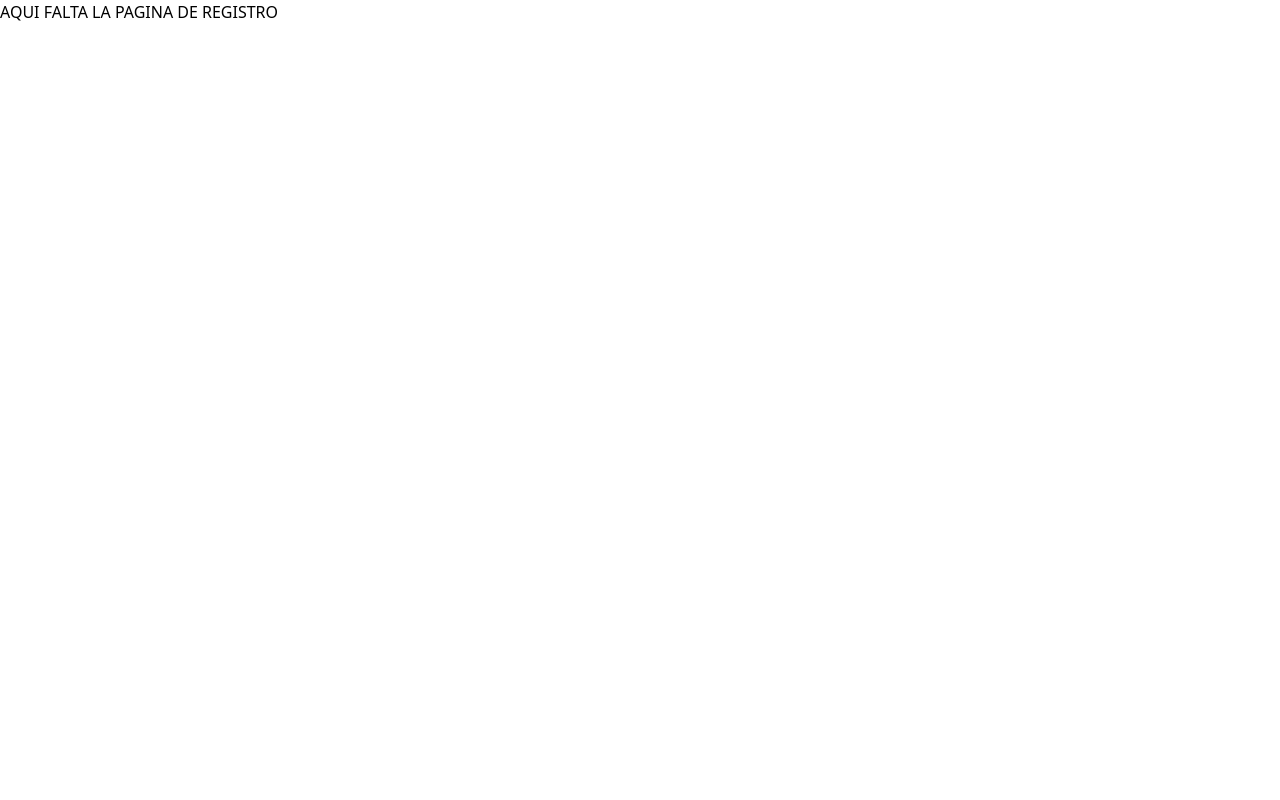
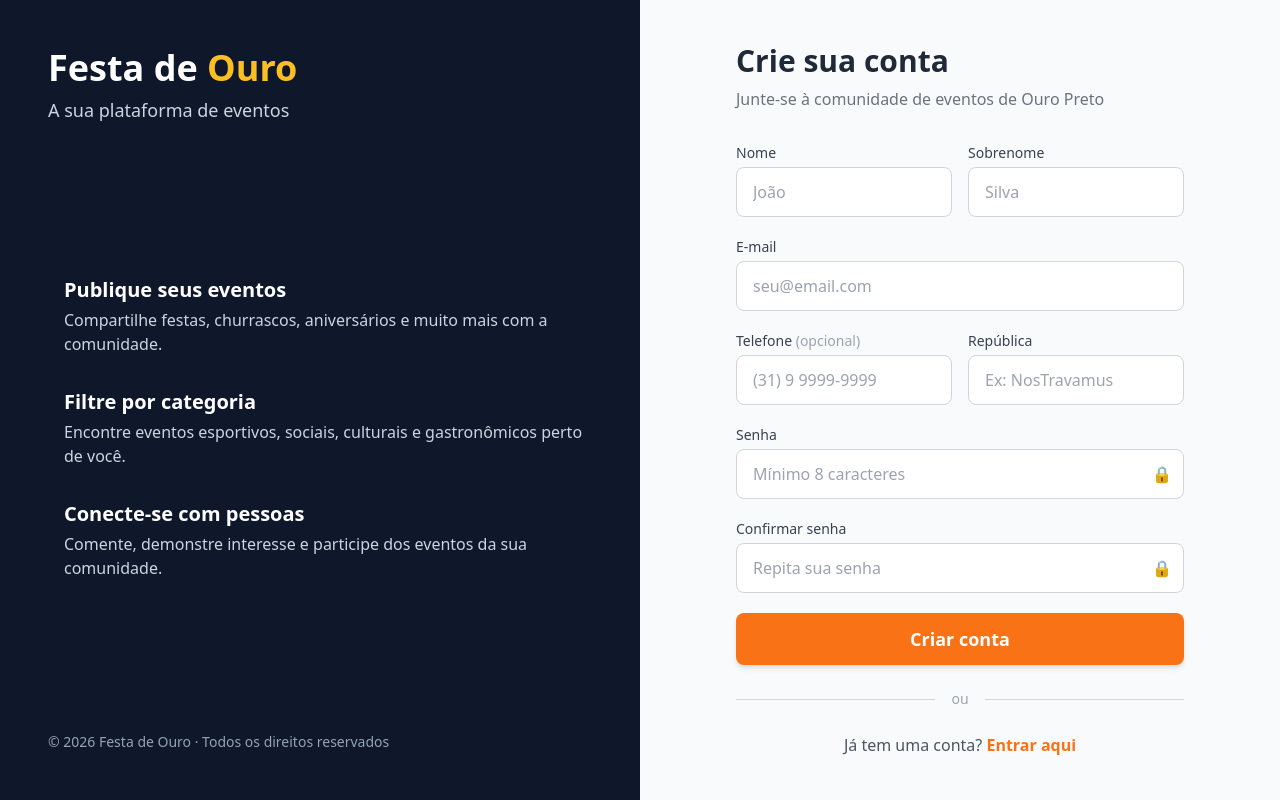
Before and after one commit to estebanalfsa/Festa-de-Ouro, a React (Vite) app in the folder home/frontend/: page /register in a window 1280 px wide. Built offline with nearby package versions, Linux system fonts and the light colour scheme.

Commit message:
Cadastro e home

```diff
--- a/home/frontend/src/pages/Login.jsx
+++ b/home/frontend/src/pages/Login.jsx
@@ -18,13 +18,13 @@ function Login() {
             {/* COLUMNA IZQUIERDA */}
             <div className="hidden md:flex w-1/2 bg-slate-900 flex-col justify-between p-12">
 
-                {/* Logo */}
+                {/* LOGO PS  */}
                 <div>
                     <h1 className="text-white text-4xl font-bold">Festa de <span className="text-amber-400">Ouro</span></h1>
                     <p className="text-slate-300 mt-2 text-lg">A sua plataforma de eventos</p>
                 </div>
 
-                {/* Info central */}
+                {/* INFORMACION CENTRAl */}
                 <div className="space-y-8">
                     <div className="flex items-start gap-4">
                         <span className="text-4xl"></span>
@@ -53,7 +53,7 @@ function Login() {
                 <p className="text-slate-400 text-sm">© 2026 Festa de Ouro · Todos os direitos reservados</p>
             </div>
 
-            {/* COLUMNA DERECHA — Login */}
+            {/* COLUMNA DERECHA EL Login */}
             <div className="w-full md:w-1/2 flex items-center justify-center bg-gray-50 p-8">
                 <div className="w-full max-w-md">
 
--- a/home/frontend/src/pages/Register.jsx
+++ b/home/frontend/src/pages/Register.jsx
@@ -1,5 +1,179 @@
+import { useState } from 'react'
+import { Link } from 'react-router-dom'
+
 function Register() {
-  return <div>AQUI FALTA LA PAGINA DE REGISTRO</div>
+  const [formData, setFormData] = useState({
+    nome: '',
+    sobrenome: '',
+    email: '',
+    telefone: '',
+    republica: '',
+    senha: '',
+    confirmarSenha: '',
+  })
+  const [showSenha, setShowSenha] = useState(false)
+  const [showConfirmar, setShowConfirmar] = useState(false)
 
+  const handleChange = (e) => {
+    const { name, value } = e.target
+    setFormData(prev => ({ ...prev, [name]: value }))
+  }
+
+  const handleTelefone = (e) => {
+    let v = e.target.value.replace(/\D/g, '')
+    if (v.length <= 11) {
+      v = v.replace(/^(\d{2})(\d)/, '($1) $2').replace(/(\d{5})(\d)/, '$1-$2')
+    }
+    setFormData(prev => ({ ...prev, telefone: v }))
+  }
+
+  const handleRegister = (e) => {
+    e.preventDefault()
+    console.log('Registro:', formData)
+  }
+
+  return (
+    <div className="min-h-screen flex">
+
+      {/* COLUNA ESQUERDA */}
+      <div className="hidden md:flex w-1/2 bg-slate-900 flex-col justify-between p-12">
+        <div>
+          <h1 className="text-white text-4xl font-bold">Festa de <span className="text-amber-400">Ouro</span></h1>
+          <p className="text-slate-300 mt-2 text-lg">A sua plataforma de eventos</p>
+        </div>
+        <div className="space-y-8">
+          <div className="flex items-start gap-4">
+            <span className="text-4xl"></span>
+            <div>
+              <h3 className="text-white font-semibold text-xl">Publique seus eventos</h3>
+              <p className="text-slate-300 mt-1">Compartilhe festas, churrascos, aniversários e muito mais com a comunidade.</p>
+            </div>
+          </div>
+          <div className="flex items-start gap-4">
+            <span className="text-4xl"></span>
+            <div>
+              <h3 className="text-white font-semibold text-xl">Filtre por categoria</h3>
+              <p className="text-slate-300 mt-1">Encontre eventos esportivos, sociais, culturais e gastronômicos perto de você.</p>
+            </div>
+          </div>
+          <div className="flex items-start gap-4">
+            <span className="text-4xl"></span>
+            <div>
+              <h3 className="text-white font-semibold text-xl">Conecte-se com pessoas</h3>
+              <p className="text-slate-300 mt-1">Comente, demonstre interesse e participe dos eventos da sua comunidade.</p>
+            </div>
+          </div>
+        </div>
+        <p className="text-slate-400 text-sm">© 2026 Festa de Ouro · Todos os direitos reservados</p>
+      </div>
+
+      {/* COLUNA DIREITA */}
+      <div className="w-full md:w-1/2 flex items-center justify-center bg-gray-50 p-8">
+        <div className="w-full max-w-md">
+
+          <div className="mb-8">
+            <h2 className="text-3xl font-bold text-gray-800">Crie sua conta </h2>
+            <p className="text-gray-500 mt-2">Junte-se à comunidade de eventos de Ouro Preto</p>
+          </div>
+
+          <form onSubmit={handleRegister} className="space-y-5">
+
+            <div className="grid grid-cols-2 gap-4">
+              <div>
+                <label className="block text-sm font-medium text-gray-700 mb-1">Nome</label>
+                <input type="text" name="nome" value={formData.nome} onChange={handleChange}
+                  placeholder="João"
+                  className="w-full px-4 py-3 border border-gray-300 rounded-lg bg-white focus:outline-none focus:ring-2 focus:ring-orange-400 focus:border-transparent transition" />
+              </div>
+              <div>
+                <label className="block text-sm font-medium text-gray-700 mb-1">Sobrenome</label>
+                <input type="text" name="sobrenome" value={formData.sobrenome} onChange={handleChange}
+                  placeholder="Silva"
+                  className="w-full px-4 py-3 border border-gray-300 rounded-lg bg-white focus:outline-none focus:ring-2 focus:ring-orange-400 focus:border-transparent transition" />
+              </div>
+            </div>
+
+            <div>
+              <label className="block text-sm font-medium text-gray-700 mb-1">E-mail</label>
+              <input type="email" name="email" value={formData.email} onChange={handleChange}
+                placeholder="seu@email.com"
+                className="w-full px-4 py-3 border border-gray-300 rounded-lg bg-white focus:outline-none focus:ring-2 focus:ring-orange-400 focus:border-transparent transition" />
+            </div>
+
+            <div className="grid grid-cols-2 gap-4">
+              <div>
+                <label className="block text-sm font-medium text-gray-700 mb-1">
+                  Telefone <span className="text-gray-400 font-normal">(opcional)</span>
+                </label>
+                <input type="tel" name="telefone" value={formData.telefone} onChange={handleTelefone}
+                  placeholder="(31) 9 9999-9999"
+                  className="w-full px-4 py-3 border border-gray-300 rounded-lg bg-white focus:outline-none focus:ring-2 focus:ring-orange-400 focus:border-transparent transition" />
+              </div>
+              <div>
+                <label className="block text-sm font-medium text-gray-700 mb-1">
+                  República
+                </label>
+
+                <input
+                  type="text"
+                  name="republica"
+                  value={formData.republica}
+                  onChange={handleChange}
+                  placeholder="Ex: NosTravamus"
+                  className="w-full px-4 py-3 border border-gray-300 rounded-lg bg-white focus:outline-none focus:ring-2 focus:ring-orange-400 focus:border-transparent transition"
+                />
+              </div>
+            </div>
+
+            <div>
+              <label className="block text-sm font-medium text-gray-700 mb-1">Senha</label>
+              <div className="relative">
+                <input type={showSenha ? 'text' : 'password'} name="senha" value={formData.senha} onChange={handleChange}
+                  placeholder="Mínimo 8 caracteres"
+                  className="w-full px-4 py-3 border border-gray-300 rounded-lg bg-white focus:outline-none focus:ring-2 focus:ring-orange-400 focus:border-transparent transition pr-12" />
+                <button type="button" onClick={() => setShowSenha(!showSenha)}
+                  className="absolute right-3 top-1/2 -translate-y-1/2 text-gray-400 hover:text-gray-600 transition">
+                  {showSenha ? '🔓' : '🔒'}
+                </button>
+              </div>
+            </div>
+
+            <div>
+              <label className="block text-sm font-medium text-gray-700 mb-1">Confirmar senha</label>
+              <div className="relative">
+                <input type={showConfirmar ? 'text' : 'password'} name="confirmarSenha" value={formData.confirmarSenha} onChange={handleChange}
+                  placeholder="Repita sua senha"
+                  className="w-full px-4 py-3 border border-gray-300 rounded-lg bg-white focus:outline-none focus:ring-2 focus:ring-orange-400 focus:border-transparent transition pr-12" />
+                <button type="button" onClick={() => setShowConfirmar(!showConfirmar)}
+                  className="absolute right-3 top-1/2 -translate-y-1/2 text-gray-400 hover:text-gray-600 transition">
+                  {showConfirmar ? '🔓' : '🔒'}
+                </button>
+              </div>
+            </div>
+
+            <button type="submit"
+              className="w-full bg-orange-500 hover:bg-orange-600 text-white font-semibold py-3 rounded-lg transition duration-200 text-lg shadow-md">
+              Criar conta
+            </button>
+
+          </form>
+
+          <div className="flex items-center my-6">
+            <div className="flex-1 border-t border-gray-300"></div>
+            <span className="px-4 text-gray-400 text-sm">ou</span>
+            <div className="flex-1 border-t border-gray-300"></div>
+          </div>
+
+          <p className="text-center text-gray-600">
+            Já tem uma conta?{' '}
+            <Link to="/" className="text-orange-500 font-semibold hover:underline">Entrar aqui</Link>
+          </p>
+
+        </div>
+      </div>
+
+    </div>
+  )
 }
+
 export default Register
```
